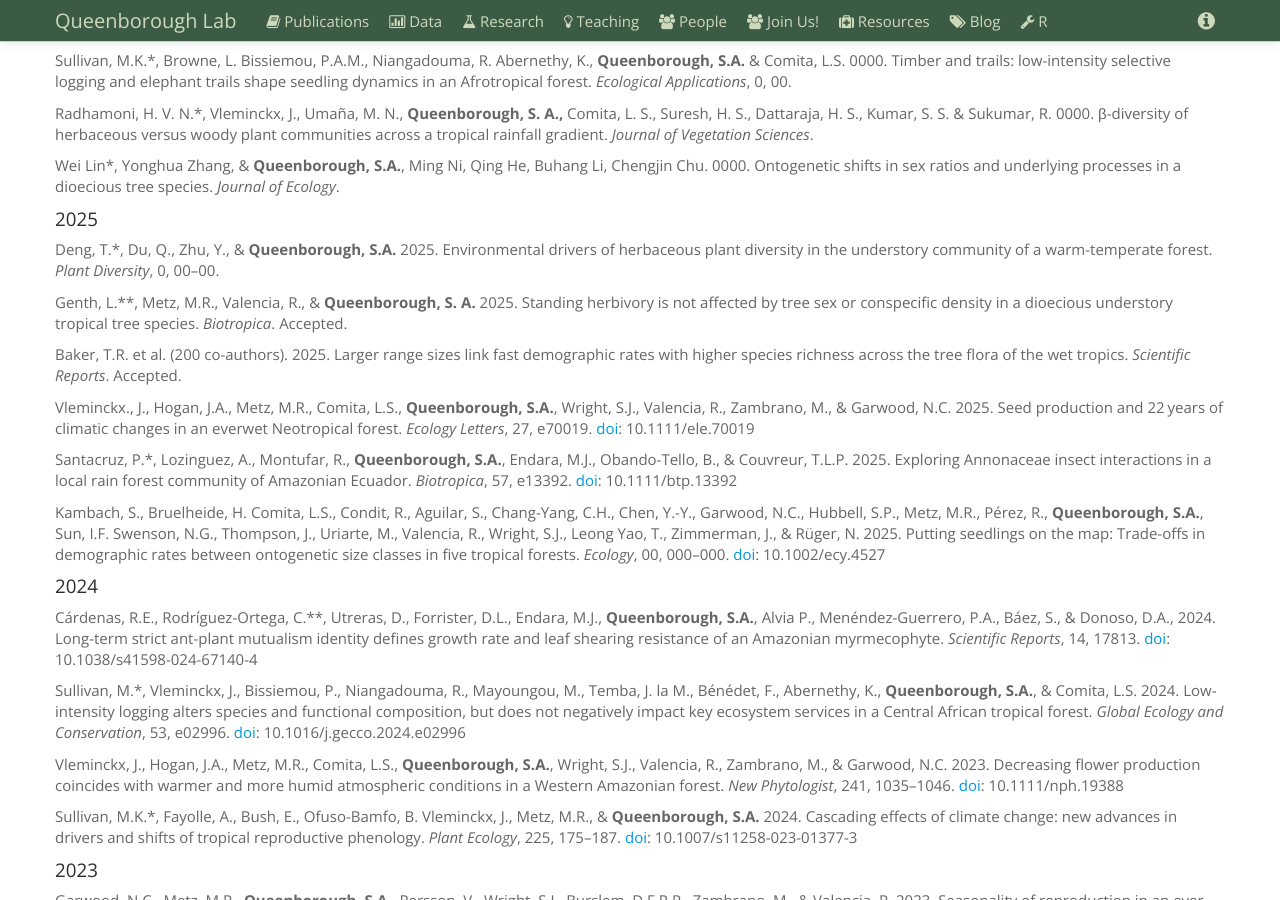
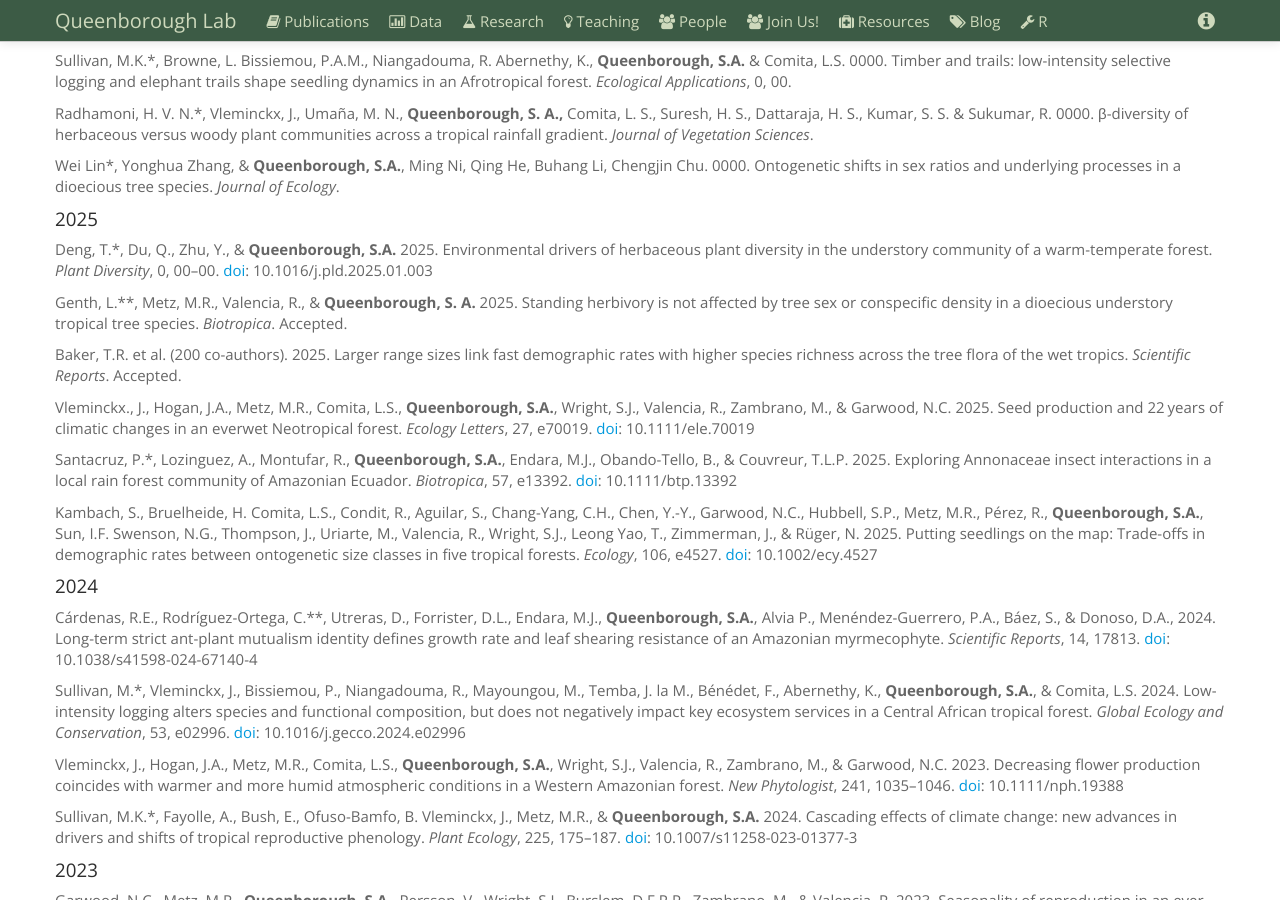
Before and after one commit to saq/saq.github.io, a Jekyll site: the page built from publications.md, in a window 1280 px wide and 900 px high, scrolled down 453 px. Built offline with Jekyll 4.4.1, drawn with Linux system fonts in a browser that asks for light colours.

Commit message:
Update publications.md

```diff
--- a/publications.md
+++ b/publications.md
@@ -58,7 +58,7 @@ Wei Lin\*, Yonghua Zhang, & **Queenborough, S.A.**, Ming Ni, Qing He, Buhang Li,
 
 #### 2025
 
-Deng, T.\*, Du, Q., Zhu, Y., & **Queenborough, S.A.** 2025. Environmental drivers of herbaceous plant diversity in the understory community of a warm-temperate forest. *Plant Diversity*, 0, 00--00.
+Deng, T.\*, Du, Q., Zhu, Y., & **Queenborough, S.A.** 2025. Environmental drivers of herbaceous plant diversity in the understory community of a warm-temperate forest. *Plant Diversity*, 0, 00--00. [doi](https://doi.org/10.1016/j.pld.2025.01.003): 10.1016/j.pld.2025.01.003
 
 Genth, L.\*\*, Metz, M.R., Valencia, R., & **Queenborough, S. A.** 2025. Standing herbivory is not affected by tree sex or conspecific density in a dioecious understory tropical tree species. *Biotropica*. Accepted.
 
@@ -68,7 +68,7 @@ Vleminckx., J., Hogan, J.A., Metz, M.R., Comita, L.S., **Queenborough, S.A.**, W
 
 Santacruz, P.\*, Lozinguez, A., Montufar, R., **Queenborough, S.A.**, Endara, M.J., Obando-Tello, B., & Couvreur, T.L.P. 2025. Exploring Annonaceae insect interactions in a local rain forest community of Amazonian Ecuador. *Biotropica*, 57, e13392.  [doi](https://doi.org/10.1111/btp.13392): 10.1111/btp.13392
 
-Kambach, S., Bruelheide, H. Comita, L.S., Condit, R., Aguilar, S., Chang-Yang, C.H., Chen, Y.-Y., Garwood, N.C., Hubbell, S.P., Metz, M.R., Pérez, R., **Queenborough, S.A.**, Sun, I.F. Swenson, N.G., Thompson, J., Uriarte, M., Valencia, R., Wright, S.J., Leong Yao, T., Zimmerman, J., & Rüger, N. 2025. Putting seedlings on the map: Trade-offs in demographic rates between ontogenetic size classes in five tropical forests. *Ecology*, 00, 000--000. [doi](https://doi.org/10.1002/ecy.4527): 10.1002/ecy.4527
+Kambach, S., Bruelheide, H. Comita, L.S., Condit, R., Aguilar, S., Chang-Yang, C.H., Chen, Y.-Y., Garwood, N.C., Hubbell, S.P., Metz, M.R., Pérez, R., **Queenborough, S.A.**, Sun, I.F. Swenson, N.G., Thompson, J., Uriarte, M., Valencia, R., Wright, S.J., Leong Yao, T., Zimmerman, J., & Rüger, N. 2025. Putting seedlings on the map: Trade-offs in demographic rates between ontogenetic size classes in five tropical forests. *Ecology*, 106, e4527. [doi](https://doi.org/10.1002/ecy.4527): 10.1002/ecy.4527
 
 
 #### 2024
```
